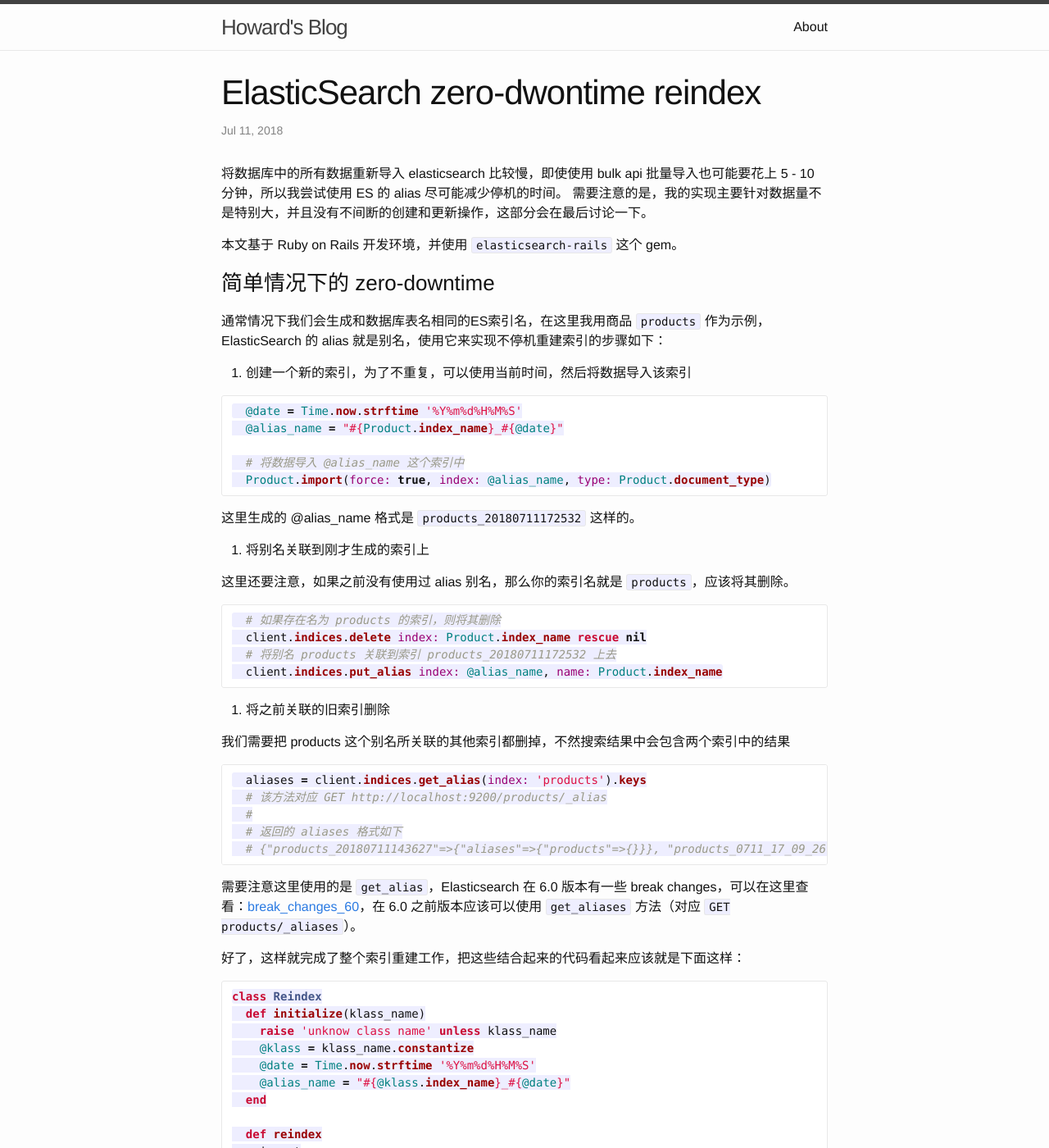
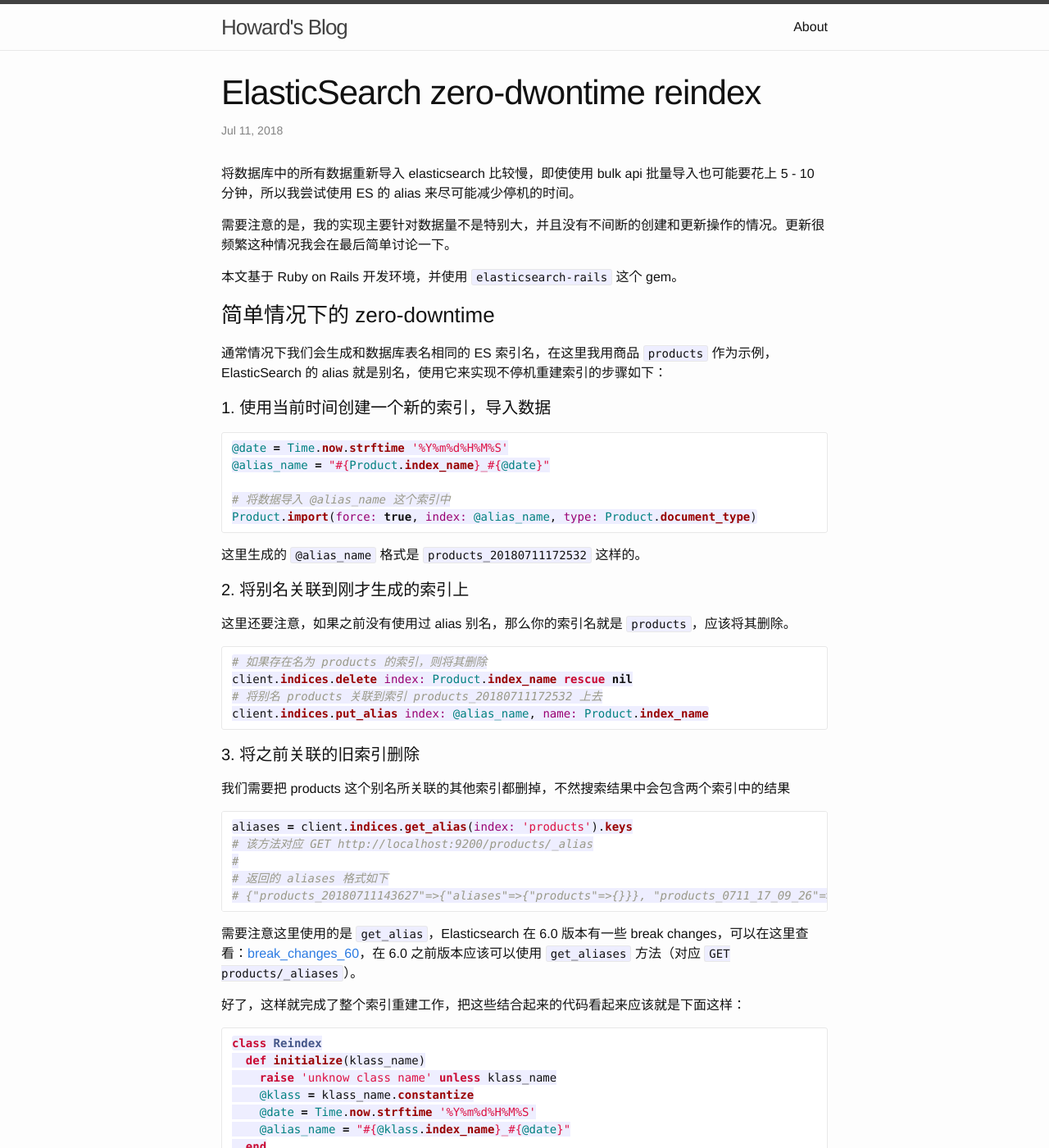
Before and after one commit to although2013/although2013.github.io, a Jekyll site: the page built from _posts/2018-07-11-ElasticSearch-zero-dwontime-reindex.markdown, in a window 1280 px wide and 1400 px high. Shown: the whole window at 82% size. Built offline with Jekyll 4.4.1, drawn with Linux system fonts in a browser that asks for light colours; comment, search, counter and statistics services are not loaded; some of the changed text lies outside the part shown.

Commit message:
edit post

````diff
--- a/_posts/2018-07-11-ElasticSearch-zero-dwontime-reindex.markdown
+++ b/_posts/2018-07-11-ElasticSearch-zero-dwontime-reindex.markdown
@@ -5,47 +5,48 @@ date:   2018-07-11 09:46:57
 categories: jekyll update
 ---
 
-将数据库中的所有数据重新导入 elasticsearch 比较慢，即使使用 bulk api 批量导入也可能要花上 5 - 10 分钟，所以我尝试使用 ES 的 alias 尽可能减少停机的时间。
-需要注意的是，我的实现主要针对数据量不是特别大，并且没有不间断的创建和更新操作，这部分会在最后讨论一下。
+将数据库中的所有数据重新导入 elasticsearch 比较慢，即使使用 bulk api 批量导入也可能要花上 5 - 10 分钟，所以我尝试使用 ES 的 alias 来尽可能减少停机的时间。
+
+需要注意的是，我的实现主要针对数据量不是特别大，并且没有不间断的创建和更新操作的情况。更新很频繁这种情况我会在最后简单讨论一下。
 
 本文基于 Ruby on Rails 开发环境，并使用 `elasticsearch-rails` 这个 gem。
 
 ### 简单情况下的 zero-downtime
 
-通常情况下我们会生成和数据库表名相同的ES索引名，在这里我用商品 `products` 作为示例，ElasticSearch 的 alias 就是别名，使用它来实现不停机重建索引的步骤如下：
+通常情况下我们会生成和数据库表名相同的 ES 索引名，在这里我用商品 `products` 作为示例，ElasticSearch 的 alias 就是别名，使用它来实现不停机重建索引的步骤如下：
 
 
-1. 创建一个新的索引，为了不重复，可以使用当前时间，然后将数据导入该索引
+#### 1. 使用当前时间创建一个新的索引，导入数据
 
 ```ruby
-  @date = Time.now.strftime '%Y%m%d%H%M%S'
-  @alias_name = "#{Product.index_name}_#{@date}"
+@date = Time.now.strftime '%Y%m%d%H%M%S'
+@alias_name = "#{Product.index_name}_#{@date}"
 
-  # 将数据导入 @alias_name 这个索引中
-  Product.import(force: true, index: @alias_name, type: Product.document_type)
+# 将数据导入 @alias_name 这个索引中
+Product.import(force: true, index: @alias_name, type: Product.document_type)
 ```
 
-这里生成的 @alias_name 格式是 `products_20180711172532` 这样的。
+这里生成的 `@alias_name` 格式是 `products_20180711172532` 这样的。
 
-2. 将别名关联到刚才生成的索引上
+#### 2. 将别名关联到刚才生成的索引上
 
 这里还要注意，如果之前没有使用过 alias 别名，那么你的索引名就是 `products`，应该将其删除。
 ```ruby
-  # 如果存在名为 products 的索引，则将其删除
-  client.indices.delete index: Product.index_name rescue nil
-  # 将别名 products 关联到索引 products_20180711172532 上去
-  client.indices.put_alias index: @alias_name, name: Product.index_name
+# 如果存在名为 products 的索引，则将其删除
+client.indices.delete index: Product.index_name rescue nil
+# 将别名 products 关联到索引 products_20180711172532 上去
+client.indices.put_alias index: @alias_name, name: Product.index_name
 ```
 
-3. 将之前关联的旧索引删除
+#### 3. 将之前关联的旧索引删除
 
 我们需要把 products 这个别名所关联的其他索引都删掉，不然搜索结果中会包含两个索引中的结果
 ```ruby
-  aliases = client.indices.get_alias(index: 'products').keys
-  # 该方法对应 GET http://localhost:9200/products/_alias
-  #
-  # 返回的 aliases 格式如下
-  # {"products_20180711143627"=>{"aliases"=>{"products"=>{}}}, "products_0711_17_09_26"=>{"aliases"=>{"products"=>{}}}}
+aliases = client.indices.get_alias(index: 'products').keys
+# 该方法对应 GET http://localhost:9200/products/_alias
+#
+# 返回的 aliases 格式如下
+# {"products_20180711143627"=>{"aliases"=>{"products"=>{}}}, "products_0711_17_09_26"=>{"aliases"=>{"products"=>{}}}}
 ```
 
 需要注意这里使用的是 `get_alias`，Elasticsearch 在 6.0 版本有一些 break changes，可以在这里查看：[break_changes_60](https://www.elastic.co/guide/en/elasticsearch/reference/current/breaking_60_rest_changes.html)，在 6.0 之前版本应该可以使用 `get_aliases` 方法（对应 `GET products/_aliases`）。
@@ -100,13 +101,14 @@ end
 
 ### 增量式的数据
 
-有时候我们的数据会不断增加或者更新频繁（比如记录 log），那么使用上面这种方法就不可行了，根据我 google 的一些方案来看，比较可行的是在 Redis 中设置一个锁，锁开启后就将后续的 ES 操作按照 bulk 更新的 json 格式存在 Redis 中，在旧数据迁移之后再按照存在 Redis 中 ES 指令的进行批量更新，最后关闭这个锁。
-这样实现起来还是比较困难的，我目前也没有这样的需求场景，所以就略过了。
+有时候我们的数据会不断增加或者频繁地更新（比如服务器 log），那么使用上面这种方法就不可行了，根据我 google 的一些方案来看，比较可行的是在 Redis 中设置一个锁，锁开启后就将后续的 ES 操作按照 bulk 更新的 json 格式存在 Redis 中，在旧数据迁移之后再按照存在 Redis 中 ES 指令进行批量更新，最后关闭这个锁。
+
+然而如果是重新使用数据库数据进行导入的话，还是会存在不一致，除非这个锁把数据库的各种操作也给锁了，所以这样实现起来还是比较困难的，我目前也没有这样的需求场景，就略过了。
 
 
 ### 参考
 
-- https://github.com/elastic/elasticsearch-rails
-- http://blog.ryanjhouston.com/2017/04/12/elasticsearch-zero-downtime-reindexing.html
-- https://www.elastic.co/blog/changing-mapping-with-zero-downtime
-- https://gist.github.com/simonmorley/5901be947407ea427f0a
+- [https://github.com/elastic/elasticsearch-rails]()
+- [http://blog.ryanjhouston.com/2017/04/12/elasticsearch-zero-downtime-reindexing.html]()
+- [https://www.elastic.co/blog/changing-mapping-with-zero-downtime]()
+- [https://gist.github.com/simonmorley/5901be947407ea427f0a]()
````
